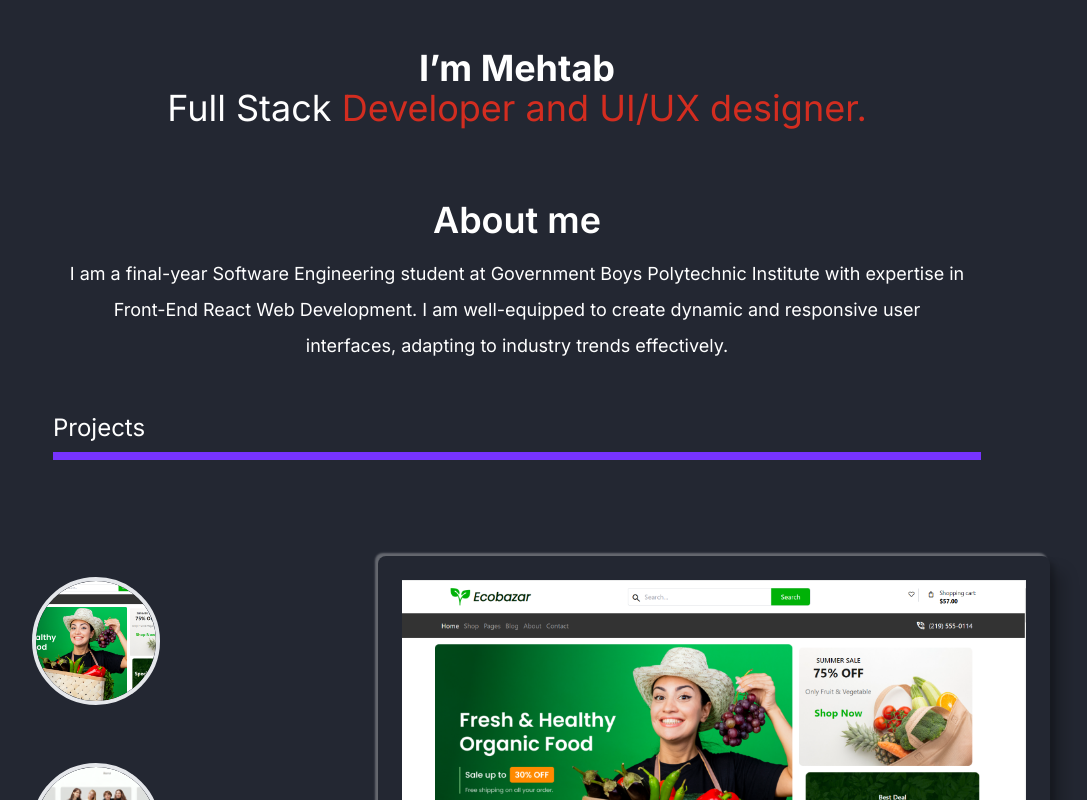
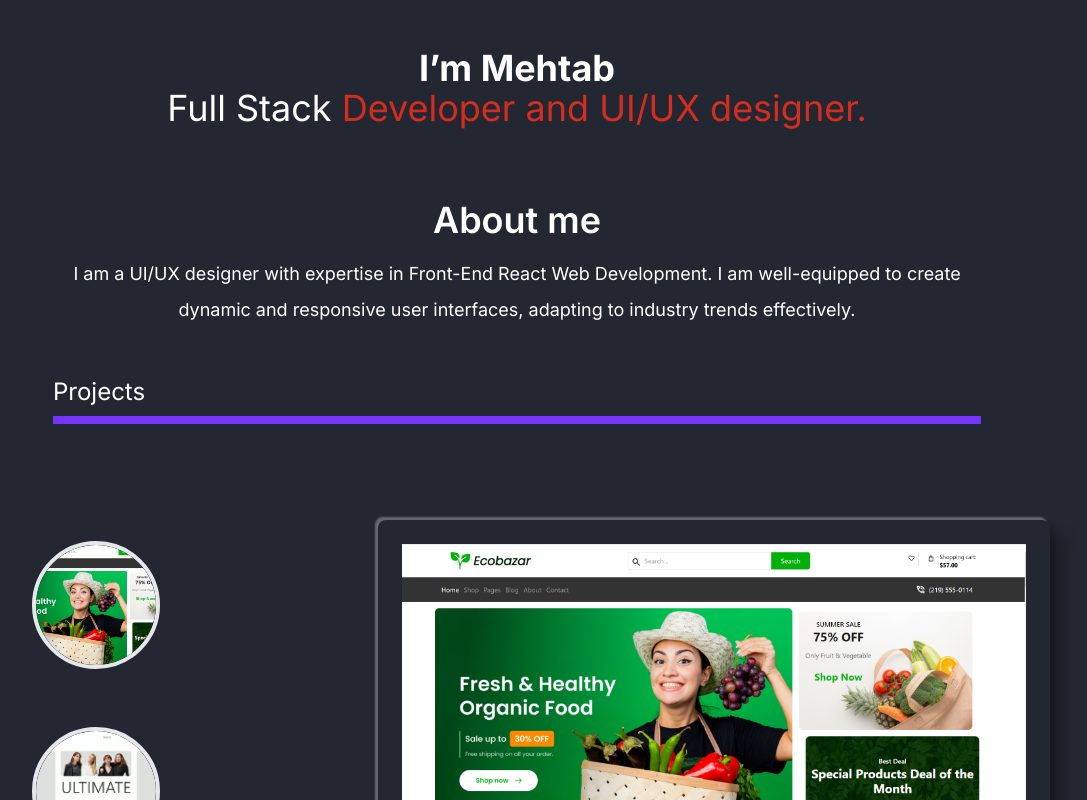
Before and after one commit to mehtabhussain12/Mehtab, a Next.js app: page / in a window 1280 px wide. Shown: the top 800 px of the page, without its empty margins (123-1210 px from the left). Built offline with nearby package versions, Linux system fonts and the light colour scheme.

Commit message:
Update Aboutme.tsx

```diff
--- a/src/app/(components)/Aboutme.tsx
+++ b/src/app/(components)/Aboutme.tsx
@@ -8,8 +8,7 @@ const Aboutme = () => {
         <div className="flex flex-col justify-center items-center text-white">
           <h3 className="text-4xl font-semibold">About me</h3>
           <p className=" text-center text-lg sm:leading-loose sm:max-w-4xl mx-4 mt-4 text-white sm:text-md   leading-6">
-            I am a final-year Software Engineering student at Government Boys
-            Polytechnic Institute with expertise in Front-End React Web
+            I am a UI/UX designer  with expertise in Front-End React Web
             Development. I am well-equipped to create dynamic and responsive
             user interfaces, adapting to industry trends effectively.
           </p>
```
